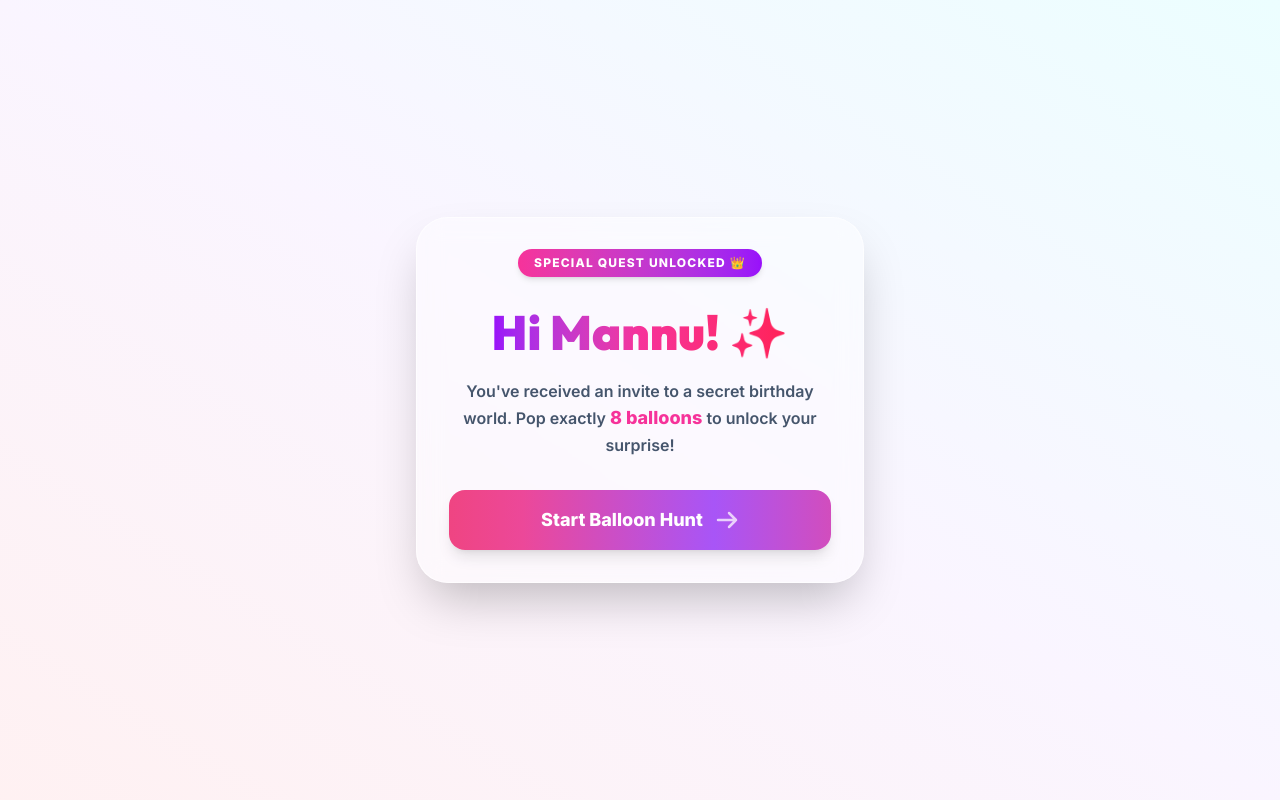
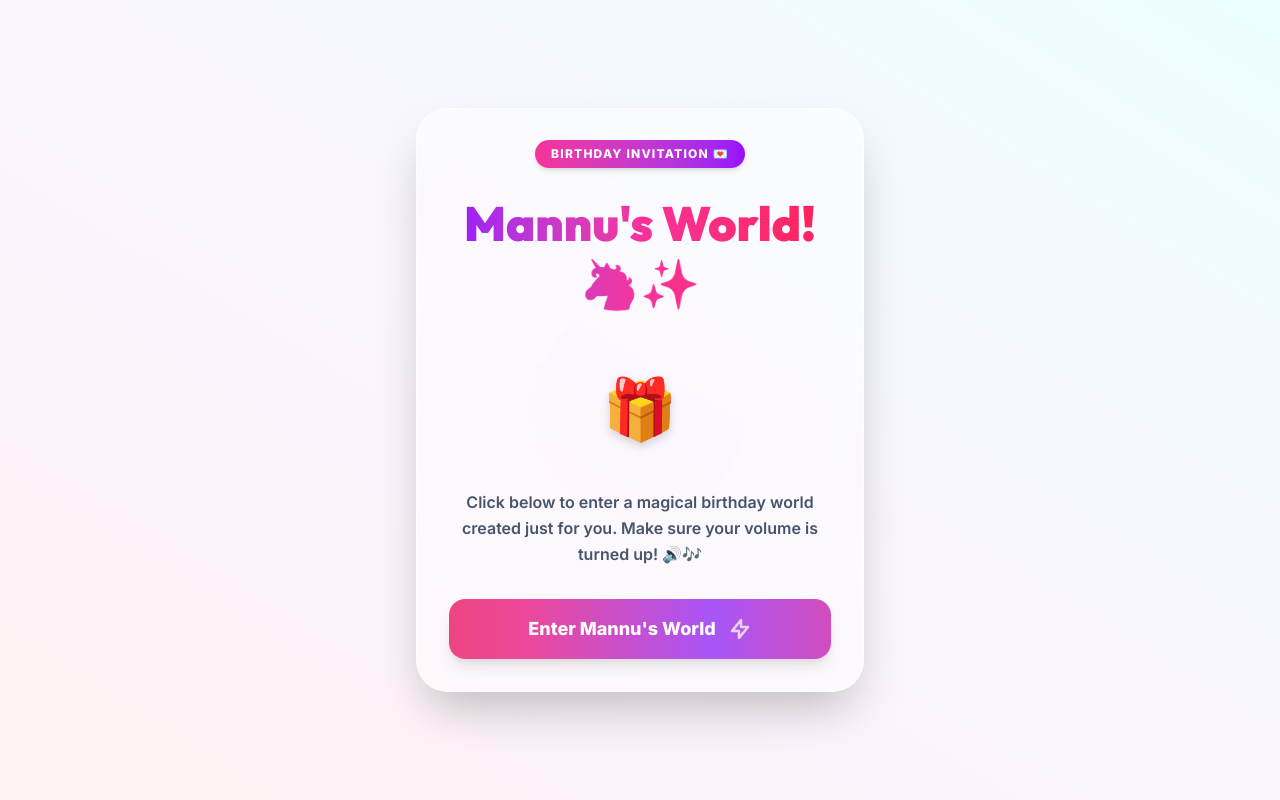
Before and after one commit to girishmulgundaarav/birthday-wish, a React (Vite) app: page / in a window 1280 px wide. Built offline with nearby package versions, Linux system fonts and the light colour scheme.

Commit message:
Add pre-launch welcome overlay screen to handle browser BGM autoplay requirements

```diff
--- a/src/App.jsx
+++ b/src/App.jsx
@@ -265,7 +265,7 @@ class SynthSequencer {
 }
 
 export default function App() {
-  const [gameState, setGameState] = useState('landing'); // landing, playing, won
+  const [gameState, setGameState] = useState('welcome'); // welcome, landing, playing, won
   const [score, setScore] = useState(0);
   const [balloons, setBalloons] = useState([]);
   const [currentTime, setCurrentTime] = useState(0);
@@ -410,6 +410,16 @@ export default function App() {
     }, LYRIC_TIMELINE[0]);
     setCurrentLyric(activeLyric.text);
   }, [currentTime]);
+
+  const enterWorld = () => {
+    setGameState('landing');
+    if (bgmAudioRef.current) {
+      bgmAudioRef.current.volume = 0.55;
+      bgmAudioRef.current.play().catch(err => {
+        console.warn("Failed to play background music on welcome click:", err);
+      });
+    }
+  };
 
   // Handle game/music state toggling
   const startQuest = () => {
@@ -593,7 +603,7 @@ export default function App() {
   };
 
   const handleLaunchInteraction = () => {
-    if (bgmAudioRef.current && bgmAudioRef.current.paused && gameState === 'landing') {
+    if (bgmAudioRef.current && bgmAudioRef.current.paused && (gameState === 'landing' || gameState === 'welcome')) {
       bgmAudioRef.current.play().catch(() => {});
     }
   };
@@ -624,7 +634,39 @@ export default function App() {
         </button>
       )}
 
-      {/* 2. LANDING DISPLAY STATE */}
+      {/* 2. WELCOME DISPLAY STATE */}
+      {gameState === 'welcome' && (
+        <div className="z-40 w-11/12 max-w-md p-8 rounded-[32px] bg-white/40 backdrop-blur-md border border-white/60 shadow-2xl text-center flex flex-col items-center transform scale-100 transition-all duration-500">
+          <div className="bg-gradient-to-r from-pink-500 to-purple-600 text-white text-xs font-black tracking-widest uppercase px-4 py-1.5 rounded-full mb-6 shadow-md animate-bounce">
+            Birthday Invitation 💌
+          </div>
+
+          <h1 className="font-display font-black text-4xl md:text-5xl text-transparent bg-clip-text bg-gradient-to-r from-purple-600 via-pink-500 to-rose-500 leading-tight mb-4">
+            Mannu's World! 🦄✨
+          </h1>
+
+          <div className="relative w-28 h-28 my-6 flex items-center justify-center animate-float">
+            <span className="absolute inline-flex h-full w-full rounded-full bg-pink-400 opacity-20 animate-ping"></span>
+            <span className="text-6xl drop-shadow-lg filter">🎁</span>
+          </div>
+
+          <p className="text-slate-600 font-semibold leading-relaxed mb-8 text-sm md:text-base">
+            Click below to enter a magical birthday world created just for you. Make sure your volume is turned up! 🔊🎶
+          </p>
+
+          <button
+            onClick={enterWorld}
+            className="w-full text-white font-black py-4 px-8 rounded-2xl text-lg shadow-lg flex items-center justify-center gap-3 transform hover:scale-102 hover:-translate-y-0.5 active:scale-98 transition-all bg-gradient-to-r from-purple-500 via-pink-500 to-rose-500 animate-shimmer cursor-pointer"
+          >
+            <span>Enter Mannu's World</span>
+            <svg xmlns="http://www.w3.org/2000/svg" className="h-6 w-6 animate-pulse" fill="none" viewBox="0 0 24 24" stroke="currentColor" strokeWidth="2.5">
+              <path strokeLinecap="round" strokeLinejoin="round" d="M13 10V3L4 14h7v7l9-11h-7z" />
+            </svg>
+          </button>
+        </div>
+      )}
+
+      {/* 3. LANDING DISPLAY STATE */}
       {gameState === 'landing' && (
         <div className="z-40 w-11/12 max-w-md p-8 rounded-[32px] bg-white/40 backdrop-blur-md border border-white/60 shadow-2xl text-center flex flex-col items-center transform scale-100 transition-all duration-500">
           <div className="bg-gradient-to-r from-pink-500 to-purple-600 text-white text-xs font-black tracking-widest uppercase px-4 py-1.5 rounded-full mb-6 shadow-md animate-bounce">
```
